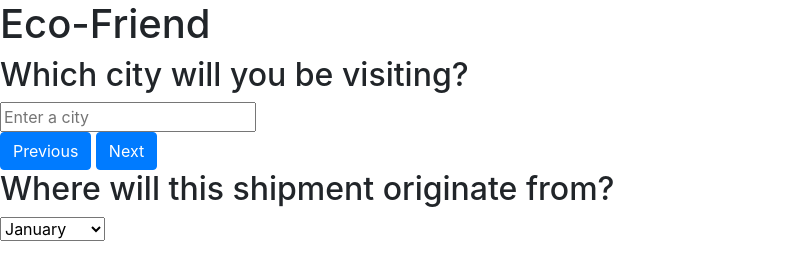
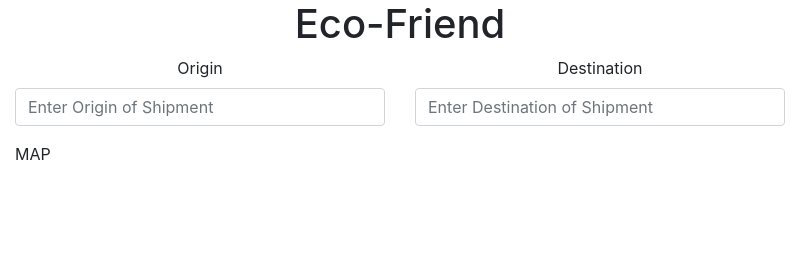
Before and after one commit to tonykimatpl/uOEC-2019---Programming, an Electron app: page index.html in a window 800 px wide. Drawn offline with nearby package versions, Linux system fonts and the light colour scheme; some packages are replaced by stand-ins of ours.

Commit message:
add inputs for origin and destination

```diff
--- a/index.html
+++ b/index.html
@@ -2,17 +2,39 @@
 <html lang="en">
 
 <head>
-    <script src="https://ajax.googleapis.com/ajax/libs/jquery/3.2.0/jquery.min.js"></script>
-    <title>Eco-Friend</title>
-    <meta charset="utf-8">
-    <meta name="viewport" content="width=device-width, initial-scale=1">
-    <link rel="stylesheet" href="bootstrap/css/bootstrap.css" >
-    <link rel="stylesheet" href="bootstrap/css/bootstrap.min.css">
+  <script src="https://ajax.googleapis.com/ajaix/libs/jquery/3.2.0/jquery.min.js"></script>
+  <title>Eco-Friend</title>
+  <meta charset="utf-8">
+  <meta name="viewport" content="width=device-width, initial-scale=1">
+  <link rel="stylesheet" href="bootstrap/css/bootstrap.css">
+  <script src="bootstrap/js/bootstrap.js"></script>
 </head>
 
 <body>
-  <h1>Eco-Friend</h1>
 
+
+  <h1 class="d-flex justify-content-center">Eco-Friend</h1>
+
+  <div class="container-fluid">
+    <form>
+      <div class="row">
+        <div class="col-6 form-group">
+          <label class="d-flex justify-content-center" for="origin">Origin</label>
+          <input type="text" class="form-control" id="origin" aria-describedby="origin"
+            placeholder="Enter Origin of Shipment">
+        </div>
+        <div class="col-6 form-group">
+          <label class="d-flex justify-content-center" for="destination">Destination</label>
+          <input type="text" class="form-control" id="destination" aria-describedby="destination"
+            placeholder="Enter Destination of Shipment">
+        </div>
+      </div>
+      MAP
+    </form>
+  </div>
+
+
+  <!--
 <div id="area1">
 
   <div id="cityDiv">
@@ -23,7 +45,7 @@
       </div>
     </div>
     <div id="map"></div>
-    <!--Google Maps API Key for Maps Place Autocomplete-->
+    Google Maps API Key for Maps Place Autocomplete
     <script src="https://maps.googleapis.com/maps/api/js?key=AIzaSyC1W0gHh7ubG9bAMAuEsDgtiZWkM9fcP1Y&libraries=places&callback=initMap"
           async defer></script>
 
@@ -48,7 +70,8 @@
     <option value="december">December</option>
   </select>
 
-</div>
+</div> -->
 
 </body>
+
 </html>
```
Also changed, not shown: package.json (line endings or trailing spaces).
